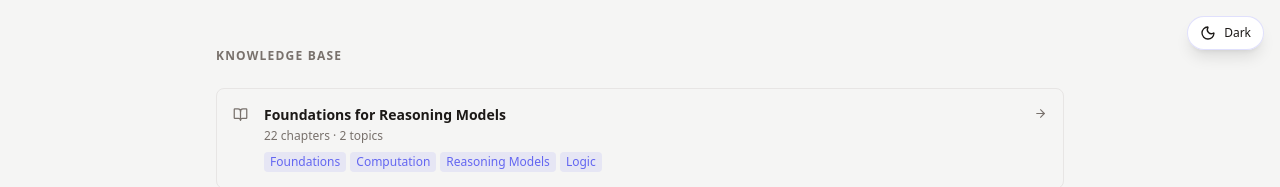
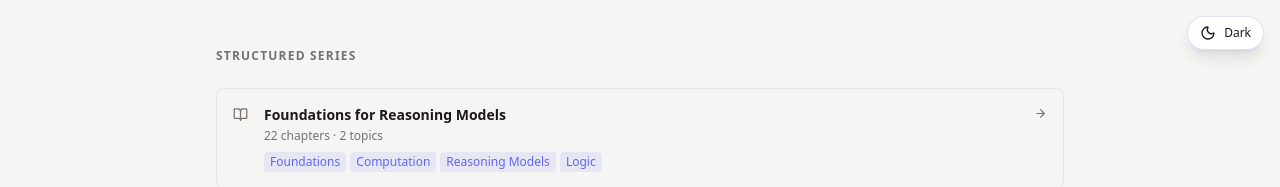
Before and after one commit to TedTes/psite, a Next.js app: page / in a window 1280 px wide. Shown: the top 187 px of the page. Built offline with nearby package versions, Linux system fonts and the light colour scheme.

Commit message:
Rename blog landing sections

```diff
--- a/app/blog/BlogList.tsx
+++ b/app/blog/BlogList.tsx
@@ -17,7 +17,7 @@ export default function BlogLanding({ series, standalonePosts }: BlogLandingProp
           {series.length > 0 && (
             <section className="mb-14">
               <h2 className="text-xs font-semibold uppercase tracking-widest text-muted mb-6">
-                Knowledge Base
+                Structured Series
               </h2>
               <div className="flex flex-col gap-3">
                 {series.map((s) => (
@@ -66,7 +66,7 @@ export default function BlogLanding({ series, standalonePosts }: BlogLandingProp
           {standalonePosts.length > 0 && (
             <section>
               <h2 className="text-xs font-semibold uppercase tracking-widest text-muted mb-6">
-                Writing
+                Standalone Notes
               </h2>
               <div className="flex flex-col divide-y divide-card-border">
                 {standalonePosts.map((post) => (
```
